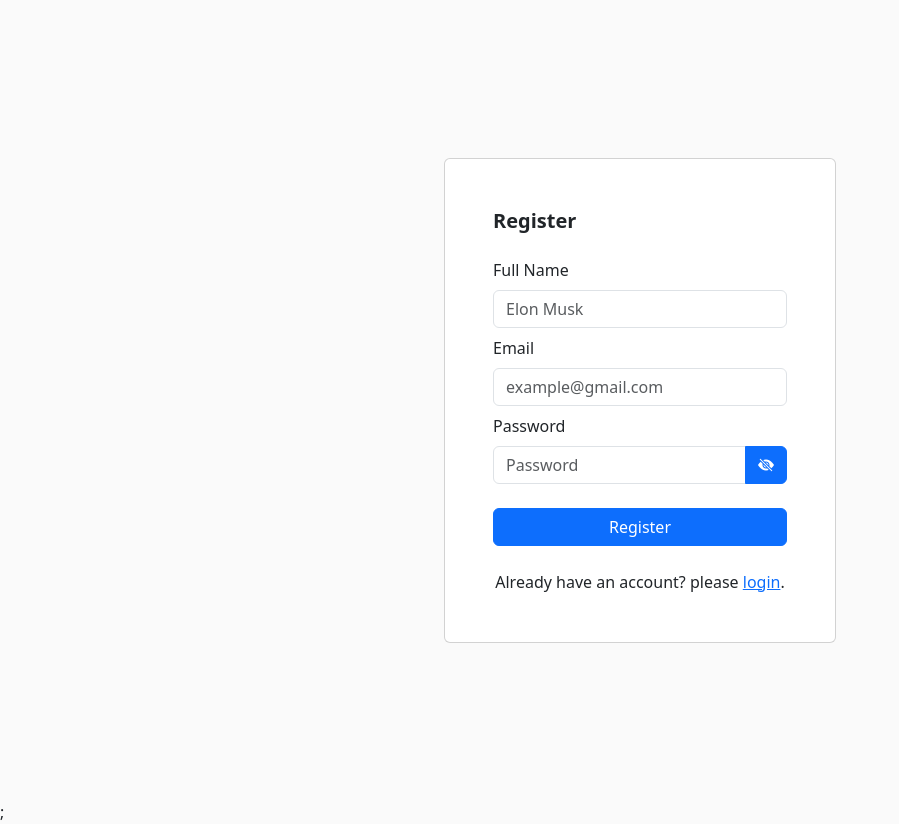
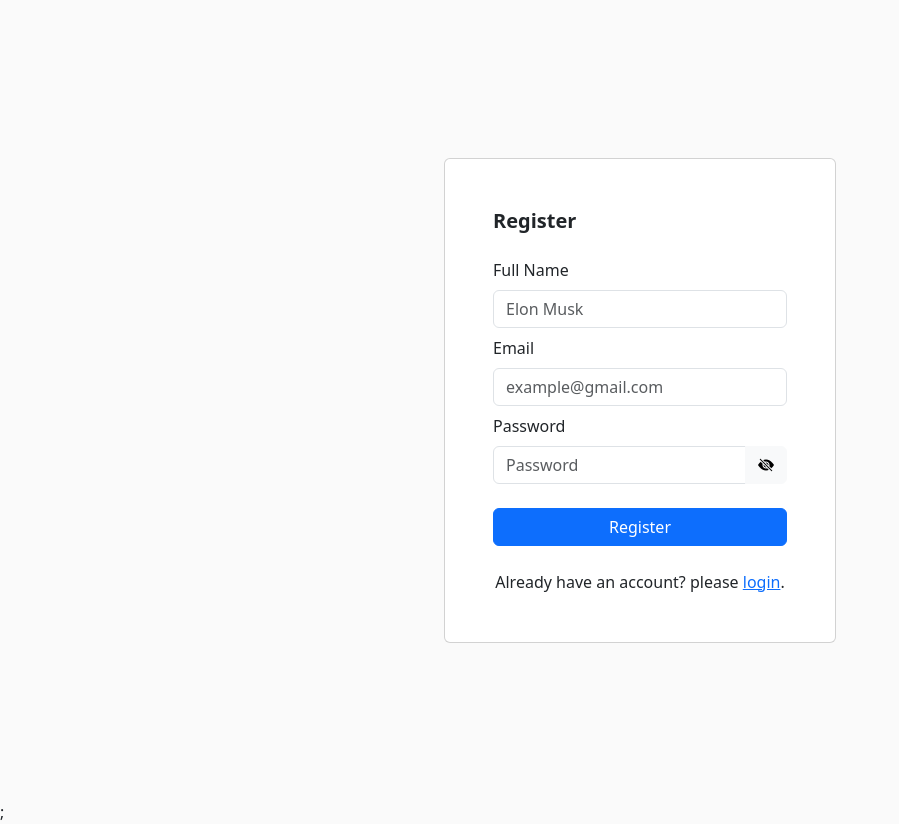
Before and after one commit to nanajusolihun/market-id-fe, a React (Create React App) app: page /register in a window 1280 px wide. Shown: the whole page, without its empty margins (0-899 px from the left). Built offline with nearby package versions, Linux system fonts and the light colour scheme.

Commit message:
feature: change color button show/unshow password

```diff
--- a/src/pages/Register.jsx
+++ b/src/pages/Register.jsx
@@ -64,7 +64,7 @@ const Register = () => {
               <InputGroup>
                 <Form.Control id="password" name="password" type={show ? "text" : "password"} placeholder="Password" value={formik.values.password} onChange={formik.handleChange} className={formik.errors.password && "border-danger"} />
 
-                <Button onClick={handleShowPassword}>
+                <Button variant="light" onClick={handleShowPassword}>
                   {show ? <i className="bi bi-eye-fill"></i> : <i className="bi bi-eye-slash-fill"></i>}
                 </Button>
               </InputGroup>
```
